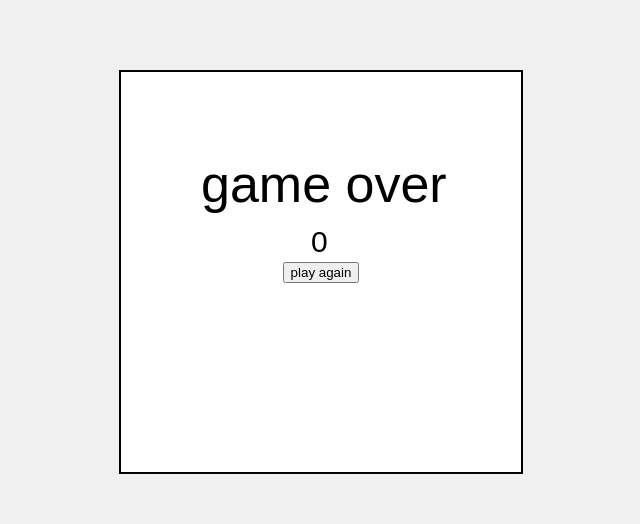
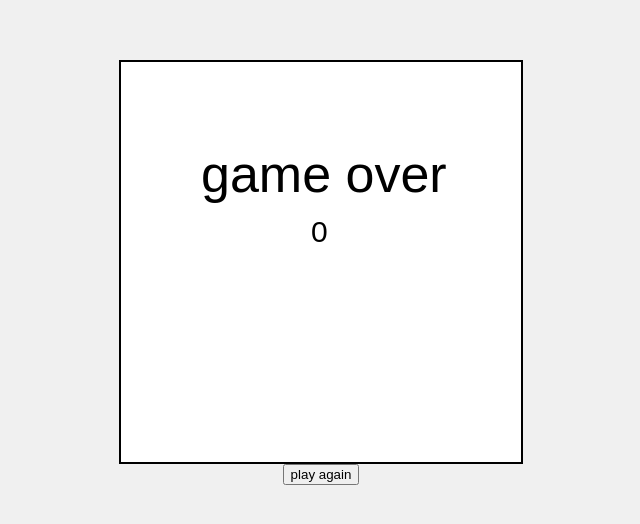
Before and after one commit to romainschert/P_Bulle, a plain HTML site: page snake/p-bulle-snake-step1-start/index.html in a window 1280 px wide. Shown: the part 128-652 px from the top of the page, without its empty margins (319-959 px from the left). Drawn offline with Linux system fonts and the light colour scheme.

Commit message:
coder(snake) : refaire le bouton de replay
[44] [Done]

```diff
--- a/snake/p-bulle-snake-step1-start/index.html
+++ b/snake/p-bulle-snake-step1-start/index.html
@@ -14,6 +14,9 @@
         margin: 0;
         background-color: #f0f0f0;
       }
+      .d-none {
+        display: none;
+      }
       canvas {
         border: 2px solid #000;
         background-color: #fff;
@@ -27,7 +30,7 @@
   <body>
     <div></div>
     <canvas id="gameCanvas" width="400" height="400"></canvas>
-    <div id = "gameOver"></div>
+    <button id = 'replay' class="d-none">play again</button>
     <script type="module" src="./src/main.js"></script>
   </body>
 </html>
--- a/snake/p-bulle-snake-step1-start/src/main.js
+++ b/snake/p-bulle-snake-step1-start/src/main.js
@@ -31,16 +31,19 @@ document.addEventListener("keydown", (event) => {
   button.addEventListener("click", startGame)
 });
 
-
+replay.addEventListener("click", startGame)
 
 
 function startGame() {
+  replay.classList.add("d-none")
+  direction = "RIGHT";
+  i = 0;
   snake = initSnake();
   food = { x: 200, y: 200 };
-  for (let i = 0; i < 2; i++) {
+  for (let j = 0; j < 2; j++) {
     AddSnakeBody(snake);
   }
-
+  ctx.clearRect(0, 0, canvas.clientWidth, canvas.clientHeight);
   gameInterval = setInterval(() => {
     draw();
   }, gameSpeed); // Stockage de l'identifiant de l'intervalle
@@ -74,15 +77,16 @@ function draw() {
       if (conrtolWallcolision == true || conrtolcolision == true) {
         ctx.clearRect(0,0,canvas.width, canvas.height)
         drawGameover(ctx,score)
+        replay.classList.remove("d-none")
         drawScorePause(ctx,score)
         clearInterval(gameInterval);
-        let button = document.getElementById("replay");
-        button.addEventListener("click", startGame)
+
       }
-
-      moveSnake(snake, direction, box, gamestop);
+      else
+      {
+        moveSnake(snake, direction, box, gamestop);
       head = { x: snake[0].x, y: snake[0].y };
-
+      }
     }
     if (snake[0].x == food.x && snake[0].y == food.y) {
       // manger la pomme
--- a/snake/p-bulle-snake-step1-start/src/score.js
+++ b/snake/p-bulle-snake-step1-start/src/score.js
@@ -35,14 +35,7 @@ export function drawScorePause(ctx, score) {
 }
 
 export function drawGameover(ctx){
-  let position = document.getElementById("gameOver");
-  position.innerHTML = deathScreen();
-
   ctx.font = "52px Arial"
   ctx.fillStyle = "black"
   ctx.fillText("game over",80, 130)
 }
-function deathScreen(){
-  let gameOver = ["<button id = 'replay'>play again</button>"]
-  return gameOver
-}
```
